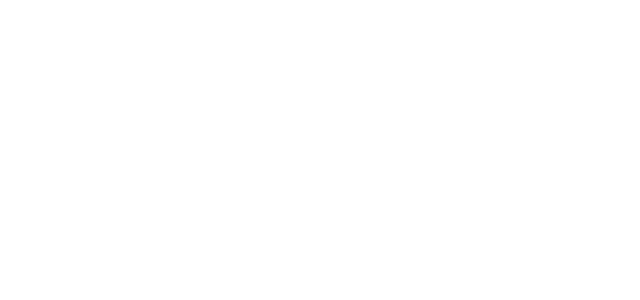
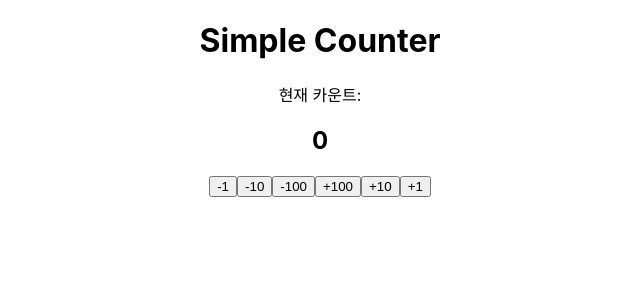
Before and after one commit to sojeong0302/counter, a React (Create React App) app: page / in a window 1280 px wide. Shown: the top 300 px of the page, without its empty margins (320-960 px from the left). Built offline with nearby package versions, Linux system fonts and the light colour scheme.

Commit message:
feat : 컴포넌트 내부 파일 생성

```diff
--- a/src/App.js
+++ b/src/App.js
@@ -1,7 +1,19 @@
 import "./App.css";
+import Controller from "./component/Controller";
+import Viewer from "./component/Viewer";
 
 function App() {
-  return <div className="App"></div>;
+  return (
+    <div className="App">
+      <h1>Simple Counter</h1>
+      <section>
+        <Viewer />
+      </section>
+      <section>
+        <Controller />
+      </section>
+    </div>
+  );
 }
 
 export default App;
--- /dev/null
+++ b/src/component/Controller.js
@@ -0,0 +1,14 @@
+const Controller = () => {
+  return (
+    <div>
+      <button>-1</button>
+      <button>-10</button>
+      <button>-100</button>
+      <button>+100</button>
+      <button>+10</button>
+      <button>+1</button>
+    </div>
+  );
+};
+
+export default Controller;
--- /dev/null
+++ b/src/component/Viewer.js
@@ -0,0 +1,10 @@
+const Viewer = () => {
+  return (
+    <div>
+      <div>현재 카운트: </div>
+      <h1>0</h1>
+    </div>
+  );
+};
+
+export default Viewer;
```
